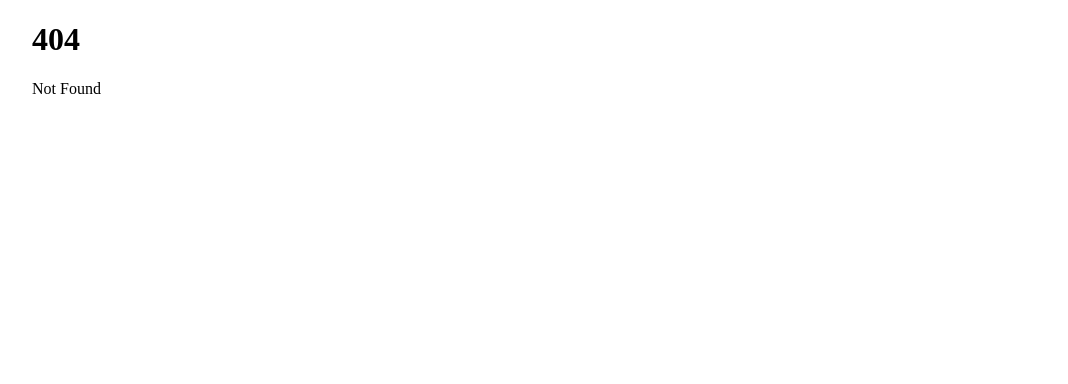
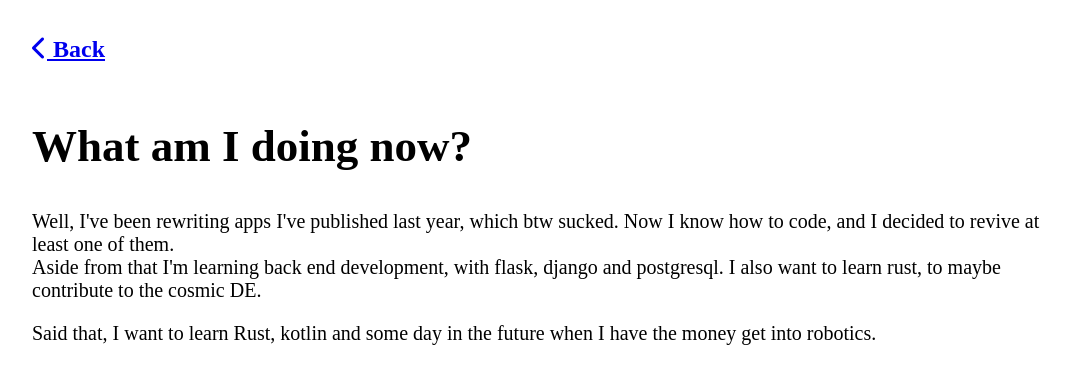
Before and after one commit to SalaniLeo/SalaniLeo, a SvelteKit app: page /now in a window 1280 px wide. Before the commit this address had no page. Shown: the top 384 px of the page, without its empty margins (96-1164 px from the left). Built offline with nearby package versions, Linux system fonts and the light colour scheme.

Commit message:
🔧  Update

```diff
--- a/src/routes/+page.svelte
+++ b/src/routes/+page.svelte
@@ -69,13 +69,11 @@
               </div>
               <div id="title">
                 <h2>
-                  <a href="/future" class="link"
-                    >What will I learn in the future?</a
-                  >
+                  <a href="/now" class="link">What am I doing now?</a>
                   <span class="fa-solid fa-chevron-right more-arrow"></span>
                 </h2>
               </div>
-              <div id="subtitle"><p>Rust, TypeScript, Kotlin</p></div>
+              <div id="subtitle"><p>Learning stuff...</p></div>
             </div>
           </div>
         </div>
--- a/src/routes/future/+page.svelte
+++ b/src/routes/now/+page.svelte
@@ -10,17 +10,19 @@
       </div>
       <div id="projects-body" class="body">
         <div id="title">
-          <h2>What will I learn in the future?</h2>
+          <h2>What am I doing now?</h2>
         </div>
         <div id="content">
           <p>
-            Well, I want to mainly focus on web development, and learn even more
-            about Linux. <br /> I don't currently know what I will do for work, but
-            I would like to work as Linux or web developer.
+            Well, I've been rewriting apps I've published last year, which btw
+            sucked. Now I know how to code, and I decided to revive at least one
+            of them.<br />Aside from that I'm learning back end development,
+            with flask, django and postgresql. I also want to learn rust, to
+            maybe contribute to the cosmic DE.
           </p>
           <p>
-            As for languages, I 100% am going to learn Kotlin, TypeScript and
-            Rust.
+            Said that, I want to learn Rust, kotlin and some day in the future
+            when I have the money get into robotics.
           </p>
         </div>
       </div>
```
